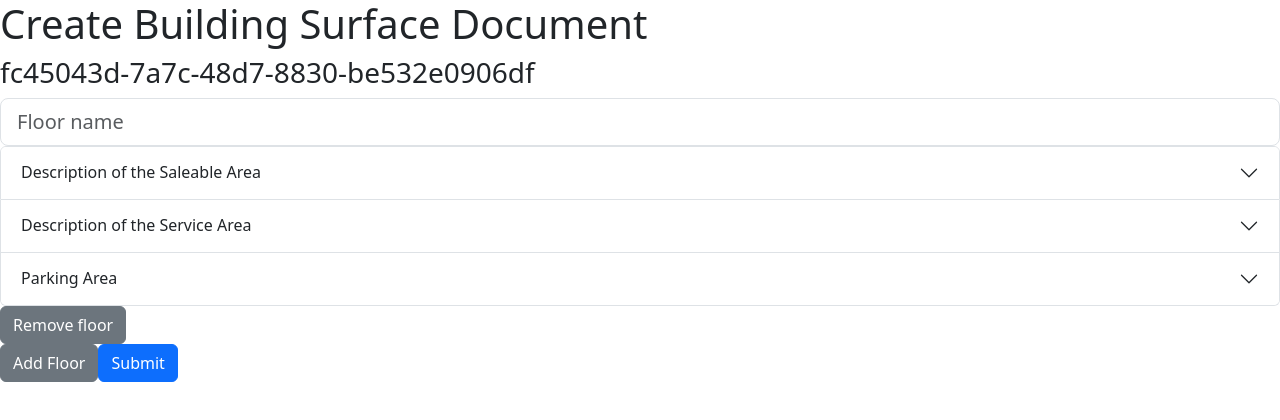
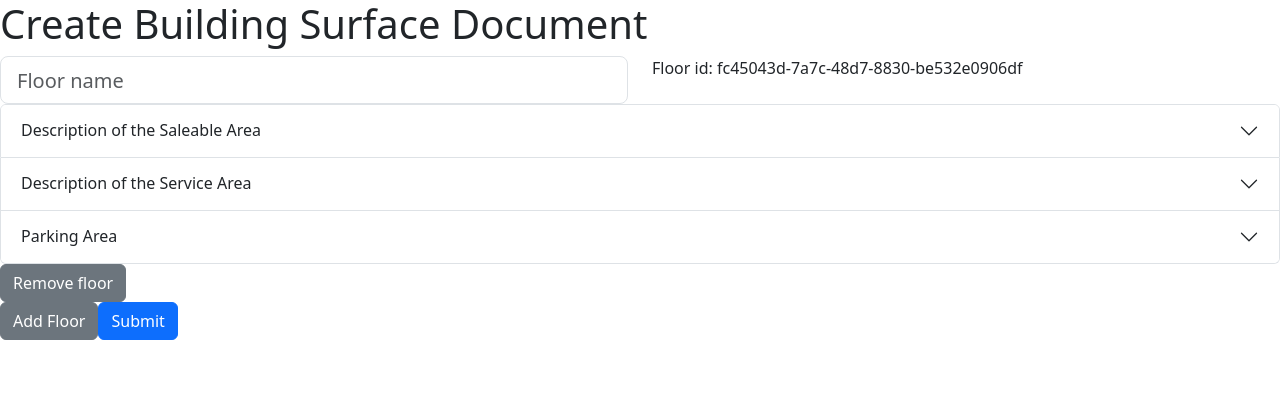
Before and after one commit to EternalSunshineoftheSpotlessMind/react-dynamic-form, a React (Create React App) app: page / in a window 1280 px wide. Shown: the top 420 px of the page. Built offline with nearby package versions, Linux system fonts and the light colour scheme.

Commit message:
Updated App.js
Placed the floor id beside the floor name

```diff
--- a/src/App.js
+++ b/src/App.js
@@ -3,7 +3,7 @@ import Floor from './components/Create Document/Floor';
 import { v4 as uuidv4 } from 'uuid';
 
 //Bootstrap components
-import { Form, Button } from 'react-bootstrap';
+import { Form, Button, Row, Col } from 'react-bootstrap';
 
 //Firebase imports
 // import { collection, addDoc, getDocs } from "firebase/firestore";
@@ -48,7 +48,8 @@ const App = () => {
       <Form>
         {floors.map((floor, index) => (
             <Fragment key={floor.id}>
-              <h3>{floor.id}</h3>
+              <Row>
+                <Col>
                   <Form.Control
                   size='lg'
                   type="text"
@@ -57,6 +58,11 @@ const App = () => {
                   value={floors.floorName}
                   onChange={event => handleChange(index, event)}
                   />
+                </Col>
+                <Col>
+                  <figure>Floor id: {floor.id}</figure>
+                </Col>
+              </Row>
               <Floor />
               <Button variant='secondary' onClick={() => removeFloor(floor.id)}>Remove floor</Button>
             </Fragment>
```
Lines whose indentation alone changed are shown as unchanged.
